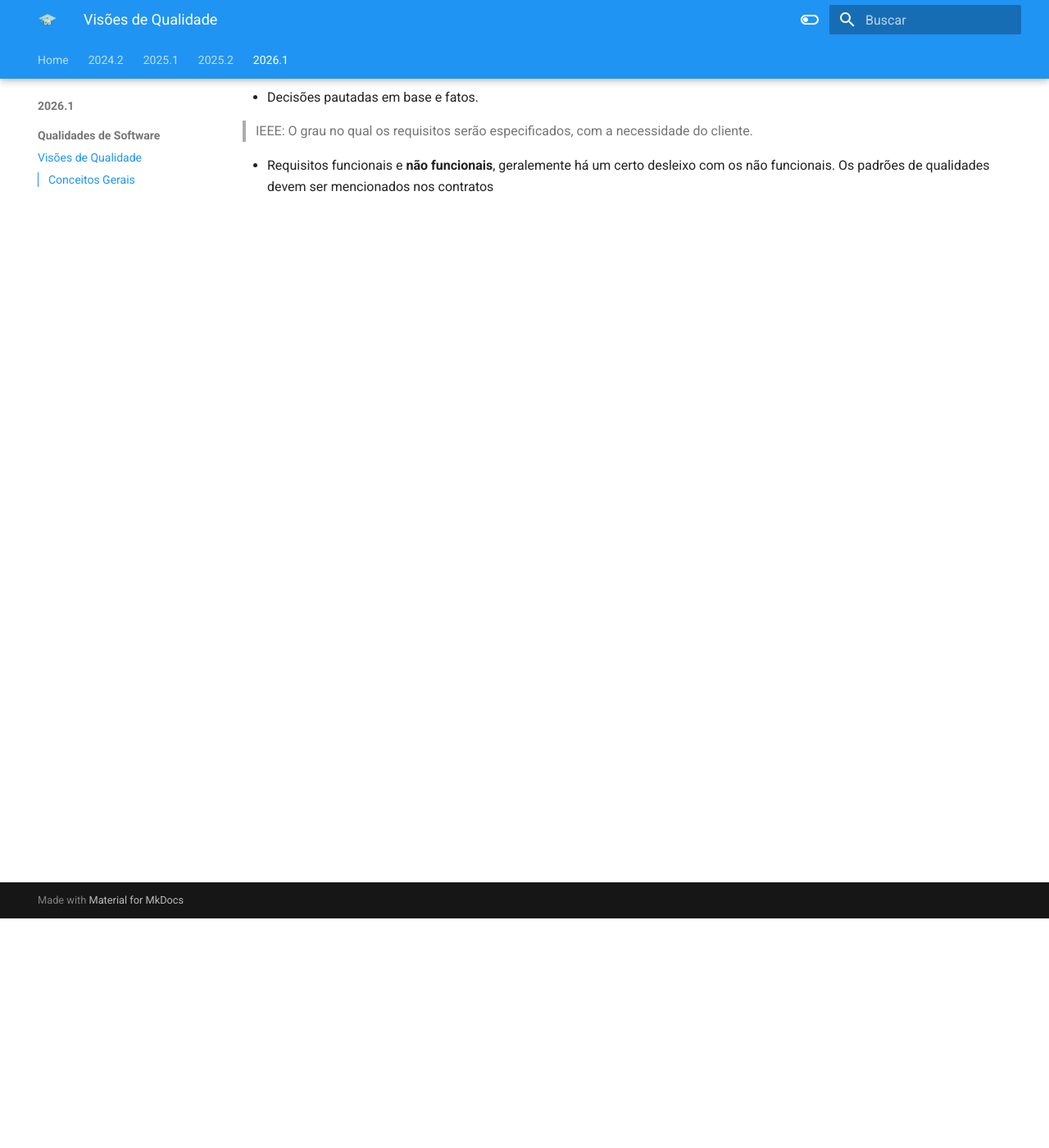
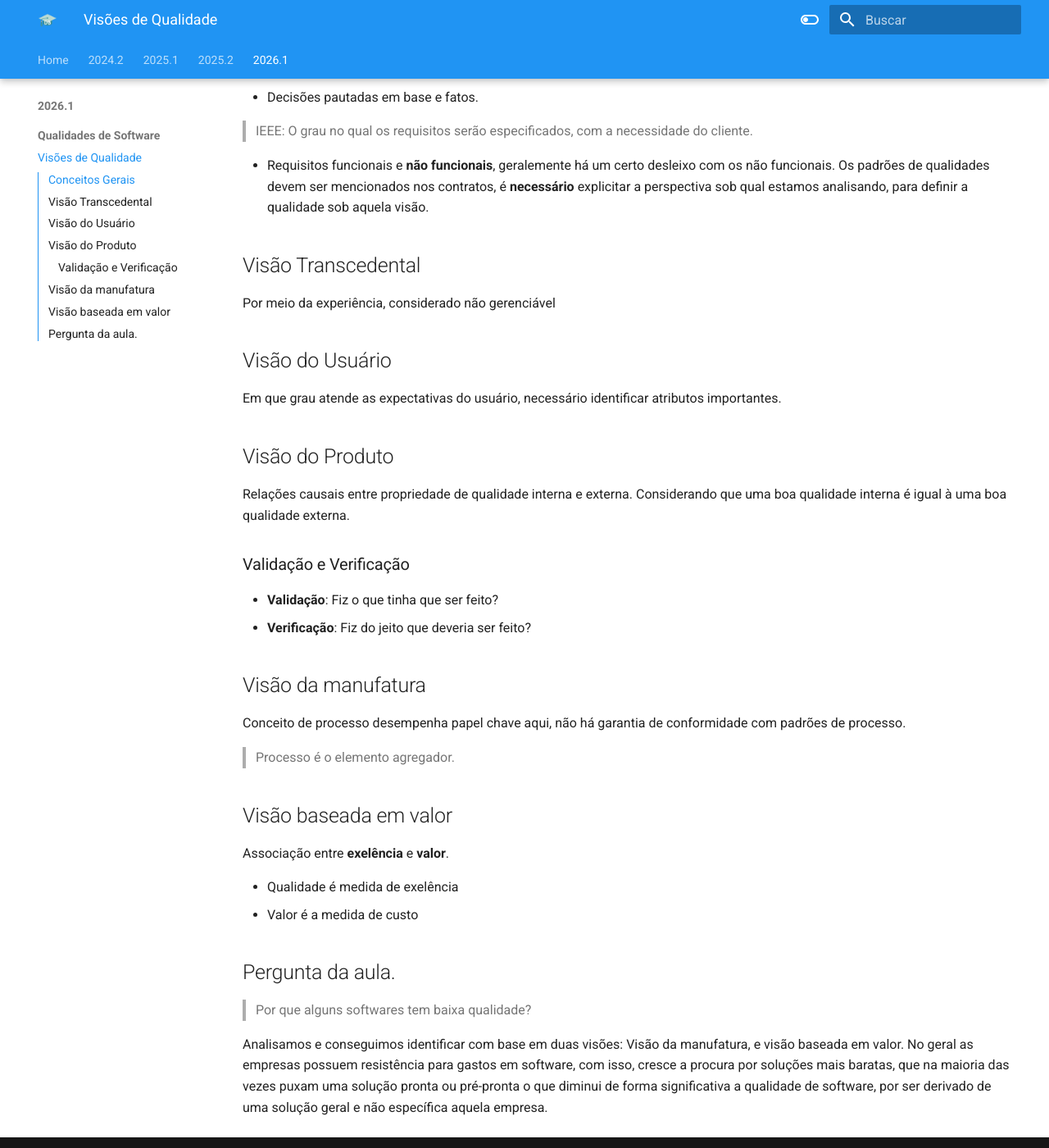
Before and after one commit to Diogo-Barboza/VSFGA, an MkDocs documentation site: the page built from docs/sections/2026.1/QualidadeSW/visoesQualidade.md, in a window 1280 px wide and 1400 px high, scrolled down 280 px. Shown: the whole window at 82% size. Built offline with MkDocs 1.6.1 and Material for MkDocs 9.7.7, drawn with Linux system fonts in a browser that asks for light colours.

Commit message:
Qualidade Aula de Visoes-fix

```diff
--- a/docs/sections/2026.1/QualidadeSW/visoesQualidade.md
+++ b/docs/sections/2026.1/QualidadeSW/visoesQualidade.md
@@ -8,4 +8,40 @@
 
 > IEEE: O grau no qual os requisitos serão especificados, com a necessidade do cliente.
 
-- Requisitos funcionais e **não funcionais**, geralemente há um certo desleixo com os não funcionais. Os padrões de qualidades devem ser mencionados nos contratos
+- Requisitos funcionais e **não funcionais**, geralemente há um certo desleixo com os não funcionais. Os padrões de qualidades devem ser mencionados nos contratos, é **necessário** explicitar a perspectiva sob qual estamos analisando, para definir a qualidade sob aquela visão.
+
+## Visão Transcedental
+
+Por meio da experiência, considerado não gerenciável
+
+## Visão do Usuário
+
+Em que grau atende as expectativas do usuário, necessário identificar atributos importantes.
+
+## Visão do Produto
+
+Relações causais entre propriedade de qualidade interna e externa. Considerando que uma boa qualidade interna é igual à uma boa qualidade externa.
+
+### Validação e Verificação
+
+- **Validação**: Fiz o que tinha que ser feito?
+- **Verificação**: Fiz do jeito que deveria ser feito?
+
+## Visão da manufatura
+
+Conceito de processo desempenha papel chave aqui, não há garantia de conformidade com padrões de processo.
+
+> Processo é o elemento agregador.
+
+## Visão baseada em valor
+
+Associação entre **exelência** e **valor**.
+
+- Qualidade é medida de exelência
+- Valor é a medida de custo
+
+## Pergunta da aula.
+
+> Por que alguns softwares tem baixa qualidade?
+
+Analisamos e conseguimos identificar com base em duas visões: Visão da manufatura, e visão baseada em valor. No geral as empresas possuem resistência para gastos em software, com isso, cresce a procura por soluções mais baratas, que na maioria das vezes puxam uma solução pronta ou pré-pronta o que diminui de forma significativa a qualidade de software, por ser derivado de uma solução geral e não específica aquela empresa.
```
